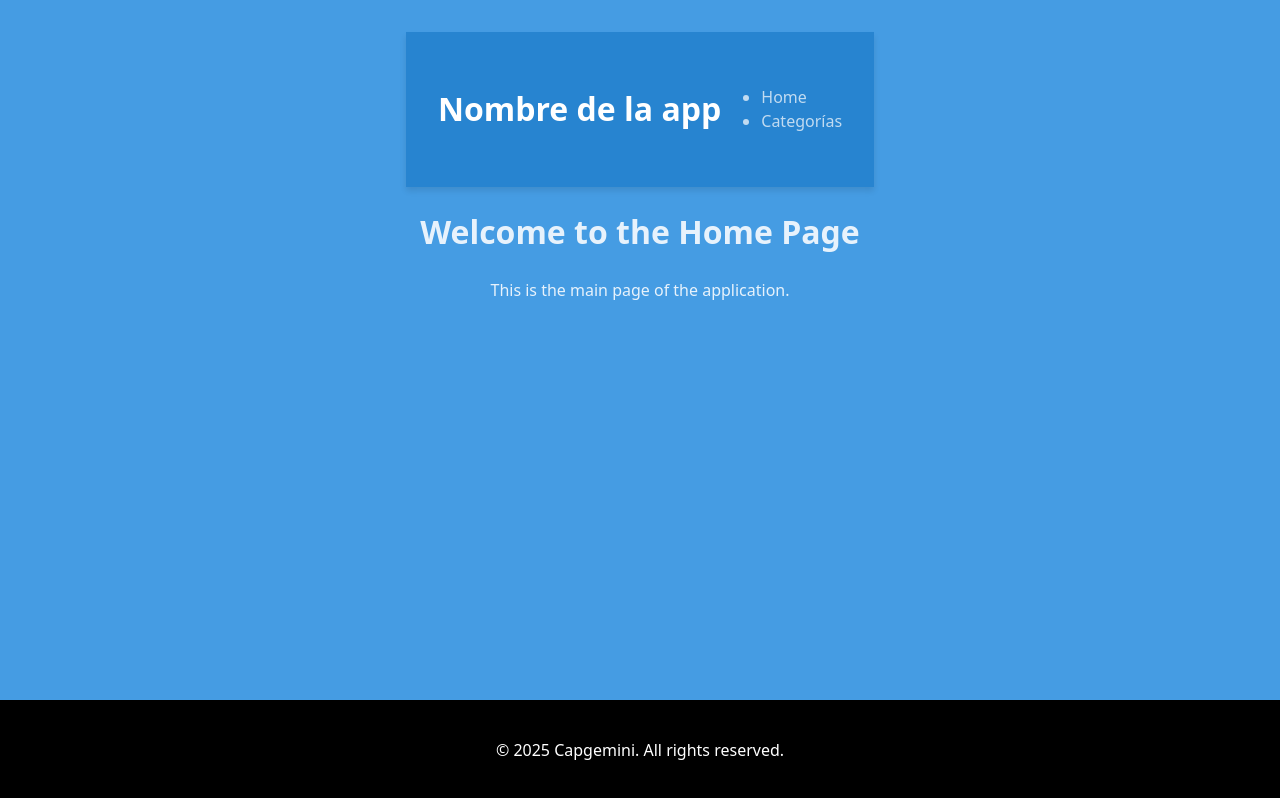
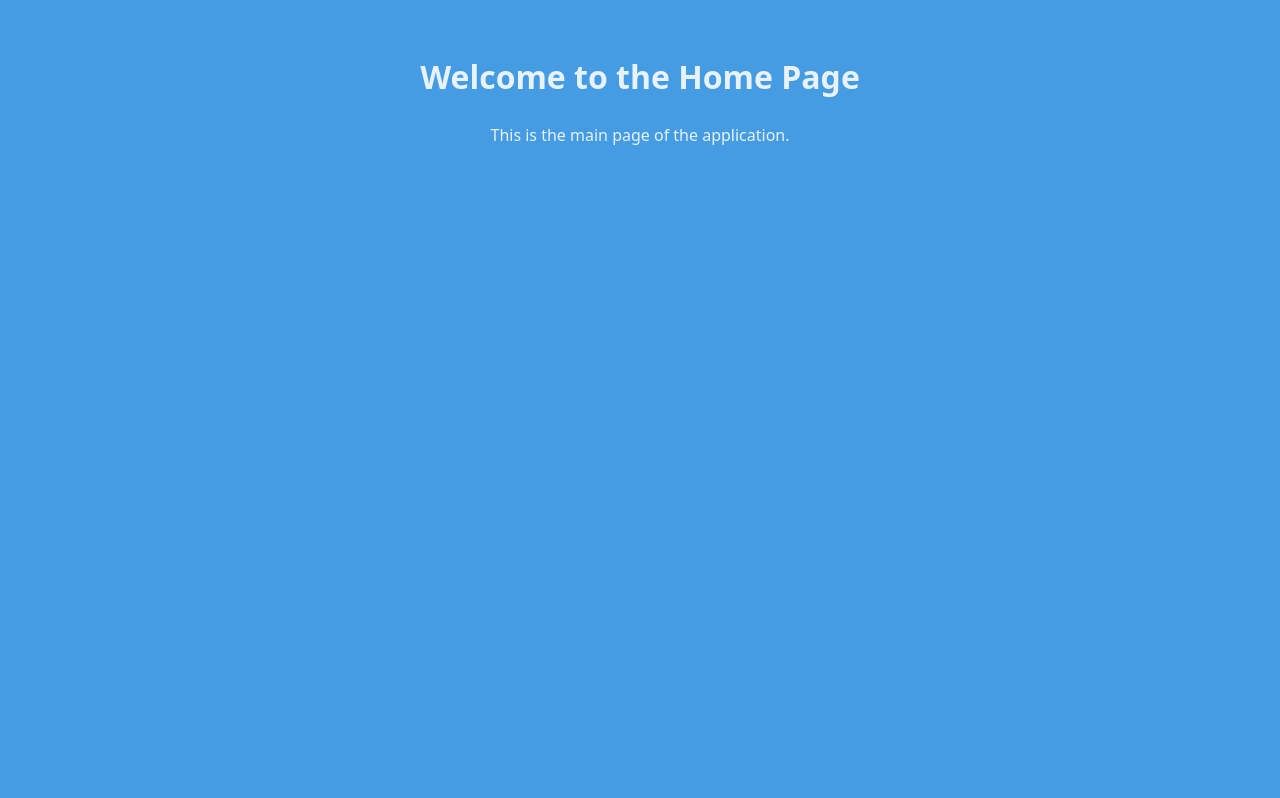
Before and after one commit to JuanGidoni/mobiliarium, a React (Vite) app: page / in a window 1280 px wide. Built offline with nearby package versions, Linux system fonts and the light colour scheme.

Commit message:
feat: add routes example

```diff
--- a/src/App.jsx
+++ b/src/App.jsx
@@ -1,6 +1,5 @@
 import "./App.css";
 import AppRoutes from "./routes/AppRoutes";
-
 
 function App() {
   return <AppRoutes />;
--- a/src/main.jsx
+++ b/src/main.jsx
@@ -1,13 +1,10 @@
 import { StrictMode } from "react";
 import { createRoot } from "react-dom/client";
 import "./index.css";
-import App from "./App.jsx";
-import { BrowserRouter } from "react-router-dom";
+import App from "./App";
 
 createRoot(document.getElementById("root")).render(
   <StrictMode>
-    <BrowserRouter basename={import.meta.env.BASE_URL}>
-      <App />
-    </BrowserRouter>
+    <App />
   </StrictMode>
 );
--- a/src/pages/HomePage.jsx
+++ /dev/null
@@ -1,10 +0,0 @@
-function HomePage() {
-    return (
-      <div>
-        <h1>Welcome to the Home Page</h1>
-        <p>This is the main page of the application.</p>
-      </div>
-    );
-  }
-
-  export default HomePage;
--- /dev/null
+++ b/src/pages/home/HomePage.jsx
@@ -0,0 +1,10 @@
+function HomePage() {
+  return (
+    <div>
+      <h1>Welcome to the Home Page</h1>
+      <p>This is the main page of the application.</p>
+    </div>
+  );
+}
+
+export default HomePage;
--- a/src/routes/AppRoutes.jsx
+++ b/src/routes/AppRoutes.jsx
@@ -1,20 +1,12 @@
-import { Routes, Route } from "react-router-dom";
-import { Header } from "../components/Header";
-import { Footer } from "../components/Footer";
-import HomePage from "../pages/HomePage.jsx";
+import { createBrowserRouter, RouterProvider } from "react-router-dom";
+import { routes } from "./routes.jsx";
 
+const router = createBrowserRouter(routes, {
+  basename: import.meta.env.BASE_URL,
+});
 
 function AppRoutes() {
-  return (
-    <>
-      <Header />
-      <Routes>
-        <Route path="/" element={<HomePage />} />
-        <Route path="/categories" element={<div>Categories</div>} />
-      </Routes>
-      <Footer />
-    </>
-  );
+  return <RouterProvider router={router} />;
 }
 
 export default AppRoutes;
--- /dev/null
+++ b/src/routes/routes.jsx
@@ -0,0 +1,13 @@
+import HomePage from "../pages/home/HomePage";
+// import SubHomePage from "../pages/home/subhome/SubHomePage";
+
+export const routes = [
+  {
+    path: "/",
+    element: <HomePage />,
+  },
+  // {
+  //   path: "/sub/:id",
+  //   element: <SubHomePage />,
+  // },
+];
```
Also changed, not shown: src/pages/home/HomePage.css (added).
